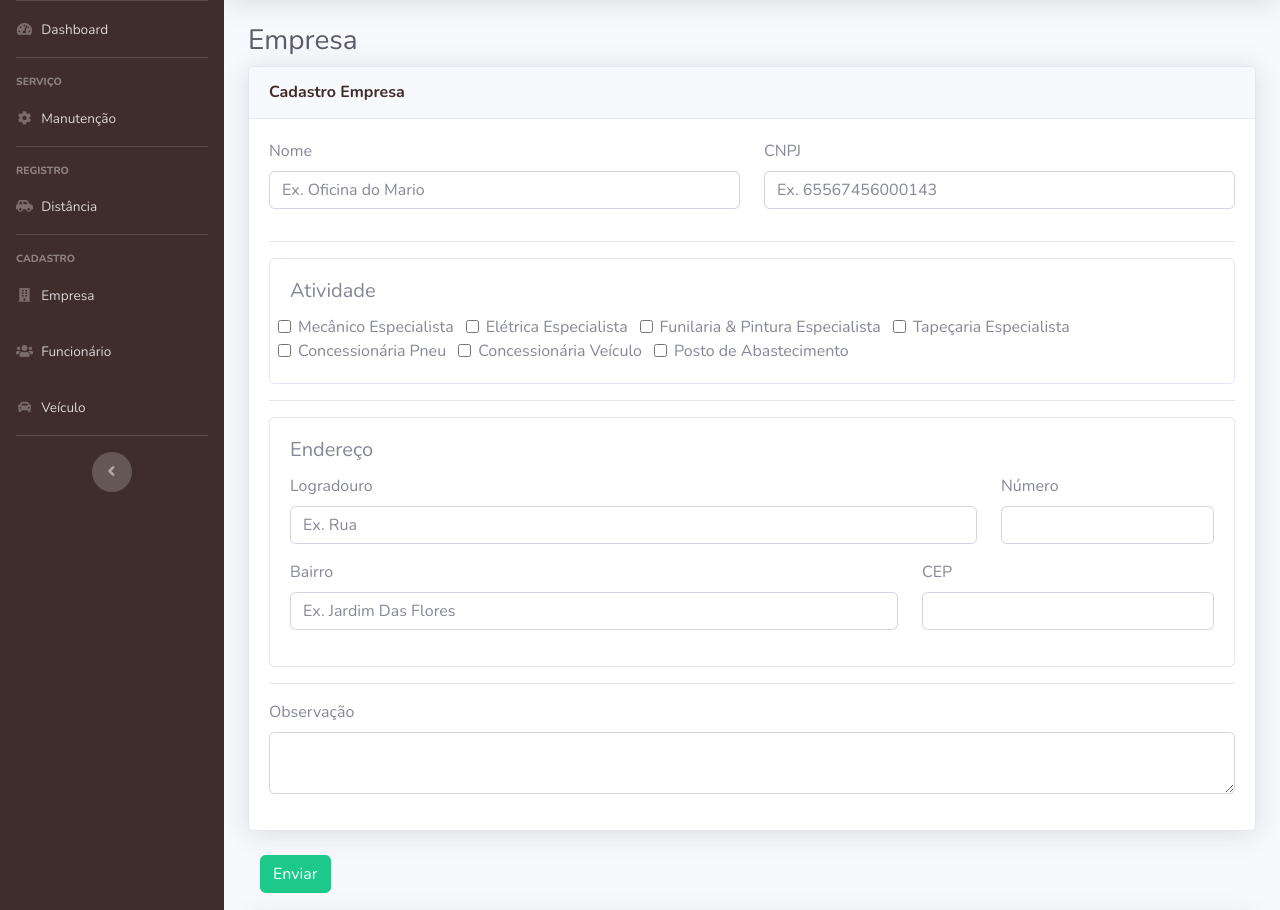
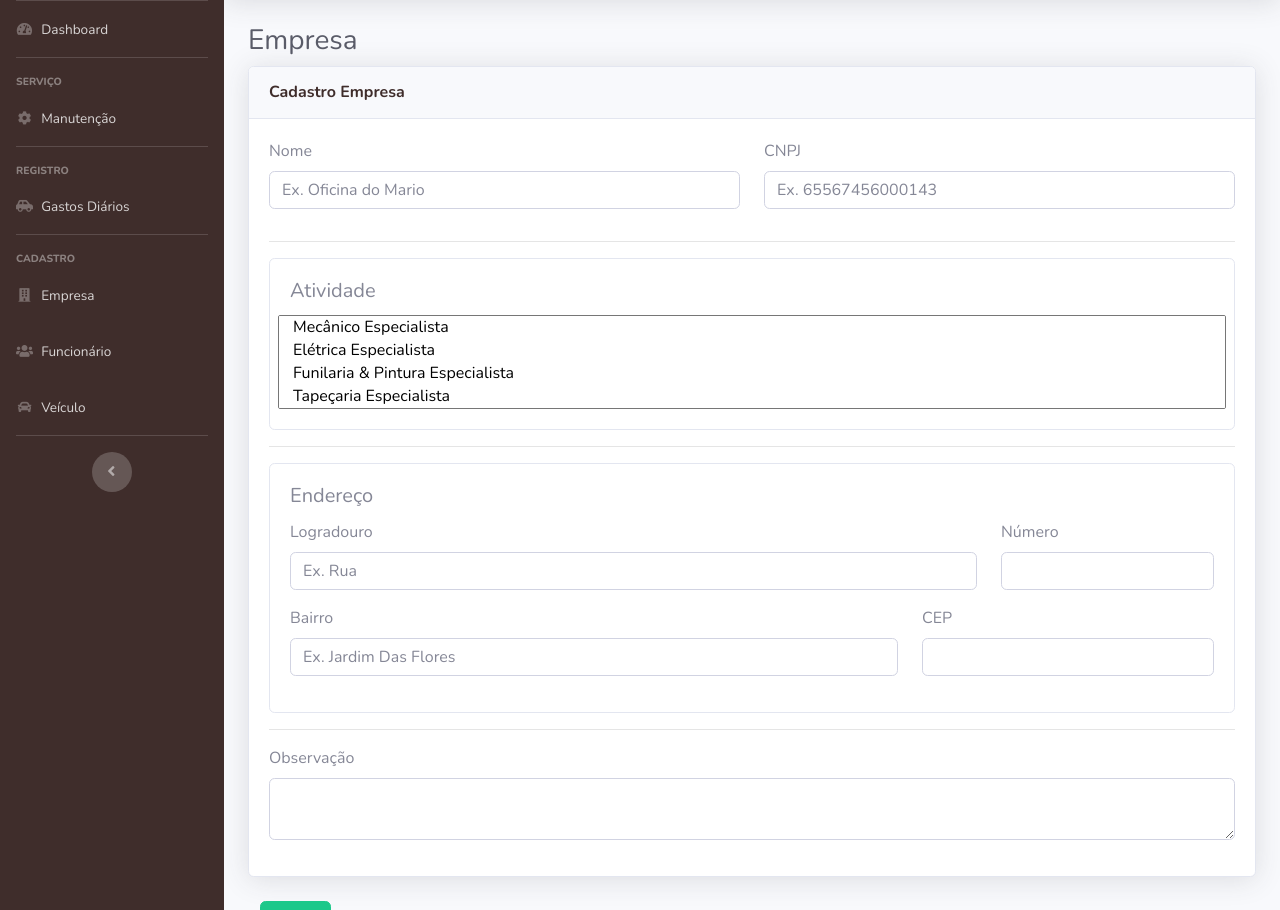
Before and after one commit to brunoporcelialaniz/PrototypeSystem, a PHP site: page /company.html in a window 1280 px wide. Shown: the part 70-980 px from the top of the page. Run offline with PHP 8.4, Linux system fonts and the light colour scheme.

Commit message:
correções

```diff
--- a/company.html
+++ b/company.html
@@ -76,7 +76,7 @@
             <li class="nav-item">
                 <a class="nav-link" href="distance.html">
                     <i class="fas fa-fw fa-car-side"></i>
-                    <span>Distância</span></a>
+                    <span>Gastos Diários</span></a>
             </li>
 
             <!-- Divider -->
@@ -241,48 +241,15 @@
                                         <div class="card-body">
                                             <h5 class="card-title">Atividade</h5>
                                             <div class="row">
-                                                <div class="form-check col-auto">
-                                                    <label class="form-check-label">
-                                                        <input type="checkbox" name="mechanil" class="form-check-input">
-                                                        Mecânico Especialista
-                                                    </label>
-                                                </div>
-                                                <div class="form-check col-auto">
-                                                    <label class="form-check-label">
-                                                        <input type="checkbox" name="electrical" class="form-check-input">
-                                                        Elétrica Especialista
-                                                    </label>
-                                                </div>
-                                                <div class="form-check col-auto">
-                                                    <label class="form-check-label">
-                                                        <input type="checkbox" name="painting" class="form-check-input">
-                                                        Funilaria & Pintura Especialista
-                                                    </label>
-                                                </div>
-                                                <div class="form-check col-auto">
-                                                    <label class="form-check-label">
-                                                        <input type="checkbox" name="tapestry" class="form-check-input">
-                                                        Tapeçaria Especialista
-                                                    </label>
-                                                </div>
-                                                <div class="form-check col-auto">
-                                                    <label class="form-check-label">
-                                                        <input type="checkbox" name="tire" class="form-check-input">
-                                                        Concessionária Pneu
-                                                    </label>
-                                                </div>
-                                                <div class="form-check col-auto">
-                                                    <label class="form-check-label">
-                                                        <input type="checkbox" name="vehicle" class="form-check-input">
-                                                        Concessionária Veículo
-                                                    </label>
-                                                </div>
-                                                <div class="form-check col-auto">
-                                                    <label class="form-check-label">
-                                                        <input type="checkbox" name="gas_station" class="form-check-input">
-                                                        Posto de Abastecimento
-                                                    </label>
-                                                </div>
+                                                <select class="form-select col-lg-12 col-md-12" name="activity" multiple aria-label="multiple select example">
+                                                    <option value="Mecânico Especialista">Mecânico Especialista</option>
+                                                    <option value="Elétrica Especialista">Elétrica Especialista</option>
+                                                    <option value="Funilaria & Pintura Especialista">Funilaria & Pintura Especialista</option>
+                                                    <option value="Tapeçaria Especialista">Tapeçaria Especialista</option>
+                                                    <option value="Concessionária Pneu">Concessionária Pneu</option>
+                                                    <option value="Concessionária Veículo">Concessionária Veículo</option>
+                                                    <option value="Posto de Abastecimento">Posto de Abastecimento</option>
+                                                </select>
                                             </div>
                                         </div>
                                     </div>
--- a/distance.html
+++ b/distance.html
@@ -76,7 +76,7 @@
             <li class="nav-item">
                 <a class="nav-link" href="distance.html">
                     <i class="fas fa-fw fa-car-side"></i>
-                    <span>Distância</span></a>
+                    <span>Gastos Diários</span></a>
             </li>
 
             <!-- Divider -->
@@ -215,13 +215,13 @@
                 <div class="container-fluid">
 
                     <!-- Page Heading -->
-                    <h1 class="h3 mb-2 text-gray-800">Distância</h1>
+                    <h1 class="h3 mb-2 text-gray-800">Gastos Diários</h1>
 
 
 
                             <div class="card shadow mb-4">
                                 <div class="card-header py-3">
-                                    <h6 class="m-0 font-weight-bold text-primary">Registro Distância</h6>
+                                    <h6 class="m-0 font-weight-bold text-primary">Registro Gastos Diários</h6>
                                 </div>
                                 <div class="card-body">
                                     <div class="row">
--- a/employee.html
+++ b/employee.html
@@ -76,7 +76,7 @@
             <li class="nav-item">
                 <a class="nav-link" href="distance.html">
                     <i class="fas fa-fw fa-car-side"></i>
-                    <span>Distância</span></a>
+                    <span>Gastos Diários</span></a>
             </li>
 
             <!-- Divider -->
--- a/index.html
+++ b/index.html
@@ -72,7 +72,7 @@
             <li class="nav-item">
                 <a class="nav-link" href="distance.html">
                     <i class="fas fa-fw fa-car-side"></i>
-                    <span>Distância</span></a>
+                    <span>Gastos Diários</span></a>
             </li>
 
             <!-- Divider -->
--- a/maintenance.html
+++ b/maintenance.html
@@ -76,7 +76,7 @@
             <li class="nav-item">
                 <a class="nav-link" href="distance.html">
                     <i class="fas fa-fw fa-car-side"></i>
-                    <span>Distância</span></a>
+                    <span>Gastos Diários</span></a>
             </li>
 
             <!-- Divider -->
--- a/vendor/jquery-ajax/company_ajax.js
+++ b/vendor/jquery-ajax/company_ajax.js
@@ -6,13 +6,7 @@ $(document).ready(function(){
             data: {
                 name: $('input[name=name]').val(),
                 cnpj: $('input[name=cnpj]').val(),
-                mechanil: $('input[name=mechanil]').val(),
-                electrical: $('input[name=electrical]').val(),
-                painting: $('input[name=painting]').val(),
-                tapestry: $('input[name=tapestry]').val(),
-                tire: $('input[name=tire]').val(),
-                vehicle: $('input[name=vehicle]').val(),
-                gas_station: $('input[name=gas_station]').val(),
+                activity: $('select[name=activity]').val(),
                 observation: $('input[name=observation]').val(),
                 public_place: $('input[name=public_place]').val(),
                 number: $('input[name=number]').val(),
```
Also changed, not shown: database.sql (+4 -10 lines), form_company.php (+5 -11 lines).
